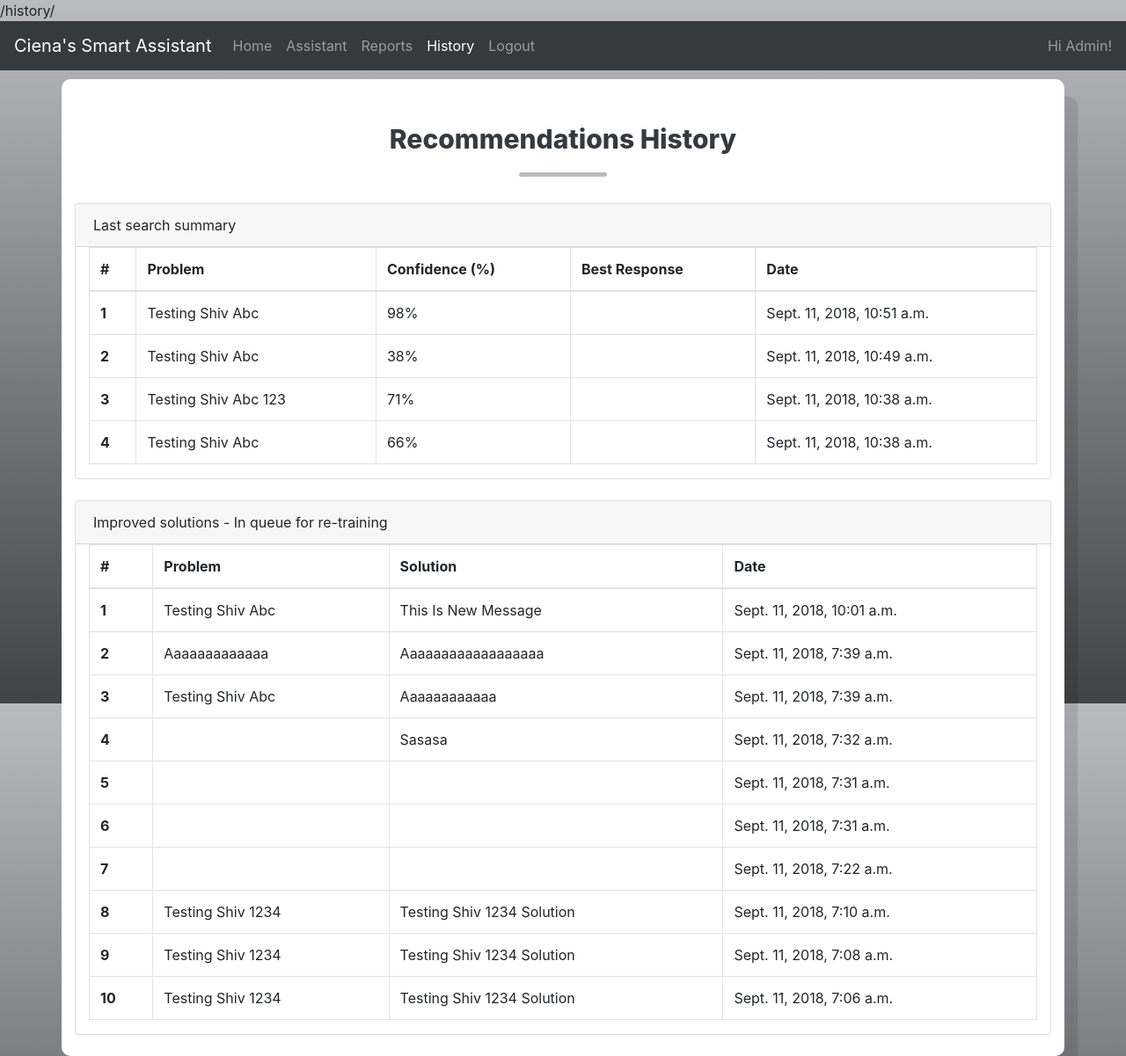
After one commit to shivkumarsah/ai-smart-assistant, a Django app: page /history/ in a window 1280 px wide. The commit adds this page. Shown: the whole page at 88% size. Run offline with Django 3.2, Linux system fonts and the light colour scheme; a user stored in the database is signed in; data comes from the database, SQL or seed files in the repository; some libraries are stand-ins or nearby versions.

Commit message:
save recommended solution

```diff
--- a/ciena/models.py
+++ b/ciena/models.py
@@ -1,15 +1,22 @@
-from django.db import connection
 from django.db import models
-from django.db import transaction
 
 
 class Tickets(models.Model):
-    """Flexible timeseries statistics.
-
-    These are typically BTS-reported values like channel load.  As such, we
-    will keep the default on-delete 'cascade' behavior and delete these
-    instances when the linked BTS is deleted.
-    """
-    subject = models.TextField()
+    """Search tickets with updated solution"""
+    problem = models.TextField()
     solution = models.TextField()
     date = models.DateTimeField(auto_now_add=True)
+
+    def __unicode__(self):
+        return 'Problem: %s' % self.problem
+
+
+class History(models.Model):
+    """Search tickets with updated solution"""
+    problem = models.TextField()
+    solution = models.TextField()
+    confidence = models.CharField(max_length=5, null=True)
+    date = models.DateTimeField(auto_now_add=True)
+
+    def __unicode__(self):
+        return 'Problem: %s ' % self.problem
--- a/ciena/urls.py
+++ b/ciena/urls.py
@@ -36,5 +36,6 @@ urlpatterns = [
     url(r'^reports/$', TemplateView.as_view(template_name='reports.html'), name='reports'),
     url(r'^query2engine/$', views.query2engine, name='query2engine'),
     url(r'^update/$', views.update, name='update'),
+    url(r'^history/$', views.history, name='history'),
     url(r'^admin/', admin.site.urls),
 ]
--- a/ciena/views.py
+++ b/ciena/views.py
@@ -5,8 +5,9 @@ from django.template.loader import get_template
 from django.contrib.auth.decorators import login_required
 import requests
 from django.http import JsonResponse
+import random
 
-from ciena.models import Tickets
+from ciena.models import Tickets, History
 
 @login_required(login_url='/login/')
 def dashboard(request):
@@ -26,6 +27,15 @@ def query2engine(request):
     #                     params=dict(query=query_str)
     #                 ).content
     # output = json.loads(output)
+    try:
+        if request.GET['query']:
+            history = History()
+            history.problem = request.GET['query']
+            history.solution = ""
+            history.confidence = random.randint(20, 100)
+            history.save()
+    except:
+        pass
     return JsonResponse({"response": [{"confidence": 0.34, "query": "testing shiv ABC", "closest_query": "Solution Description: Pending response from Jade.", "response": "MN:OME6500: Release 11.2: ODU Signal Degrade Alarm on LARDTXEC-01o - OTM 4-12-6"}, {"confidence": 0.3, "query": "testing shiv ABC", "closest_query": "Solution Description: Customer resolves this issue in other case.", "response": "MN: OME6500 :Rel 12.0 :Warm Restart of 10G Cards via DEBUG"}, {"confidence": 0.28, "query": "testing shiv ABC", "closest_query": "MN: OME 6500: REL11.2: Issue Missing Optics alarm", "response": "Solution Description: 1. FIRSTLIGHT FIBER reported that Issue Missing Optics alarm 2. Checked and found that circuit pack that is raising the alarm are on slot 9 and Slot 11. Both are eMOTR\\u00a0circuit packs. 3. Vincent told that they are still waiting on approval from change management and there is no time-frame\\u00a0for that ,so close the case. 4. If any anomaly happens after the given action plan is performed in maintenance window, he will get back accordingly with new case. Action Plan: 1. Perform a cold restart on the circuit pack on slot 9 and slot 11.\\u00a0 2. If the alarm still persists after 10 minutes then replace the pluggable module with a tested pluggable\\u00a0XFP\'s.\\u00a0 3. If the alarm still persists after step-2, we need to perform Cold reboot on SP-2 card on slot 15."}]})
 
 
@@ -36,7 +46,7 @@ def update(request):
         #print("tickets === ", tickets)
         if request.method == 'POST':
             ticket = Tickets()
-            ticket.subject = request.POST['query']
+            ticket.problem = request.POST['query']
             ticket.solution = request.POST['solution']
             ticket.save()
             response = {"response": "Solution updated.", "status": "success"}
@@ -44,3 +54,17 @@ def update(request):
         response = {"response": "", "status": "error"}
 
     return JsonResponse(response)
+
+@login_required(login_url='/login/')
+def history(request):
+    history_list = History.objects.all().order_by('-date')[:10]
+    tickets_list = Tickets.objects.all().order_by('-date')[:10]
+    context = {
+        'next': "whats next",
+        'searches': history_list,
+        'tickets': tickets_list
+    }
+    context.update(request)
+    template = get_template("history.html")
+    html = template.render(context, request)
+    return HttpResponse(html)
--- a/templates/base.html
+++ b/templates/base.html
@@ -58,16 +58,8 @@
     <script src="http://code.jquery.com/jquery-1.11.1.min.js"></script>
     <script src="http://maxcdn.bootstrapcdn.com/bootstrap/4.0.0/js/bootstrap.min.js"></script>
     <script src="https://rawgit.com/kimmobrunfeldt/progressbar.js/1.0.0/dist/progressbar.js"></script>
-
-
-
-
     <link rel="stylesheet" href="https://maxcdn.bootstrapcdn.com/font-awesome/4.7.0/css/font-awesome.min.css">
-    <link rel="stylesheet" href="https://maxcdn.bootstrapcdn.com/bootstrap/4.0.0-beta.3/css/bootstrap.min.css" integrity="sha384-Zug+QiDoJOrZ5t4lssLdxGhVrurbmBWopoEl+M6BdEfwnCJZtKxi1KgxUyJq13dy" crossorigin="anonymous">
-
     <script src="https://cdnjs.cloudflare.com/ajax/libs/popper.js/1.12.9/umd/popper.min.js" integrity="sha384-ApNbgh9B+Y1QKtv3Rn7W3mgPxhU9K/ScQsAP7hUibX39j7fakFPskvXusvfa0b4Q" crossorigin="anonymous"></script>
-    <script src="https://maxcdn.bootstrapcdn.com/bootstrap/4.0.0-beta.3/js/bootstrap.min.js" integrity="sha384-a5N7Y/aK3qNeh15eJKGWxsqtnX/wWdSZSKp+81YjTmS15nvnvxKHuzaWwXHDli+4" crossorigin="anonymous"></script>
-
 
 
     <script type="text/javascript">
@@ -83,7 +75,7 @@
 </head>
 <body>
     {% if user.is_authenticated %}
-
+{{ request.path }}
     <nav class="navbar navbar-expand-lg navbar-dark bg-dark">
       <a class="navbar-brand" href="#">Ciena's Smart Assistant</a>
       <button class="navbar-toggler" type="button" data-toggle="collapse" data-target="#navbarText" aria-controls="navbarText" aria-expanded="false" aria-label="Toggle navigation">
@@ -95,17 +87,20 @@
             <a class="nav-link" href="/"><span class="oi oi-home"></span> Home <span class="sr-only">(current)</span></a>
           </li>
           <li class="nav-item">
-            <a class="nav-link active" href="/"><span class="oi oi-magnifying-glass"></span> Assistant</a>
+            <a class="nav-link {% if request.path == "/" %} active {% endif %}" href="/"><span class="oi oi-magnifying-glass"></span> Assistant</a>
           </li>
           <li class="nav-item">
-            <a class="nav-link" href="/reports"><span class="oi oi-bar-chart"></span> Reports</a>
+            <a class="nav-link {% if request.path == "/reports/" %} active {% endif %}" href="/reports"><span class="oi oi-bar-chart"></span> Reports</a>
           </li>
+            <li class="nav-item">
+                <a class="nav-link {% if request.path == "/history/" %} active {% endif %}" href="/history/"><span class="oi oi-list"></span></span> History</a>
+            </li>
           <li class="nav-item">
             <a class="nav-link" href="{% url 'logout' %}"><span class="oi oi-account-login"></span> Logout</a>
           </li>
         </ul>
         <span class="navbar-text">
-          Hi {{ user.username }}!
+          Hi {{ user.username | title }}!
         </span>
       </div>
     </nav>
--- /dev/null
+++ b/templates/history.html
@@ -0,0 +1,75 @@
+{% extends 'base.html' %}
+
+{% block title %}Ciena:: Search History{% endblock %}
+
+{% block content %}
+<div class="row">
+    <div class="col-md-12">
+        <div class="login-sec" style="padding-bottom: 0px;">
+            <h2 class="text-center">Recommendations History</h2>
+        </div>
+        <div class="card" id="results">
+            <div class="card-header" data-toggle="collapse">Last search summary</div>
+            <div class="card-body collapse show" style="padding: 0; margin: 0;">
+
+                <div class="col-md-12 float-right">
+                    <table class="table table-bordered">
+                        <thead>
+                        <tr>
+                            <th scope="col">#</th>
+                            <th scope="col">Problem</th>
+                            <th scope="col">Confidence (%)</th>
+                            <th scope="col">Best Response</th>
+                            <th scope="col">Date</th>
+                        </tr>
+                        </thead>
+                        <tbody>
+                        {% for item in searches %}
+                        <tr>
+                            <th scope="row">{{ forloop.counter }}</th>
+                            <td>{{ item.problem | title }}</td>
+                            <td>{{ item.confidence }}%</td>
+                            <td>{{ item.solution | title }}</td>
+                            <td>{{ item.date }}</td>
+                        </tr>
+                        {% endfor %}
+                        </tbody>
+                    </table>
+                </div>
+            </div>
+        </div>
+        <div class="row">&nbsp;</div>
+
+        <div class="card">
+            <div class="card-header" data-toggle="collapse" href="#collapseResult">Improved solutions -  In queue for re-training
+            </div>
+            <div class="card-body collapse show" style="padding: 0; margin: 0;">
+                <div class="col-md-12 float-right">
+                    <table class="table table-bordered">
+                        <thead>
+                        <tr>
+                            <th scope="col">#</th>
+                            <th scope="col">Problem</th>
+                            <th scope="col">Solution</th>
+                            <th scope="col">Date</th>
+                        </tr>
+                        </thead>
+                        <tbody>
+                        {% for item in tickets %}
+                        <tr>
+                            <th scope="row">{{ forloop.counter }}</th>
+                            <td>{{ item.problem | title}}</td>
+                            <td>{{ item.solution | title }}</td>
+                            <td>{{ item.date }}</td>
+                        </tr>
+                        {% endfor %}
+                        </tbody>
+                    </table>
+                </div>
+            </div>
+        </div>
+    </div>
+</div>
+<div class="row">&nbsp;</div>
+
+{% endblock %}
```
Also changed, not shown: ciena/admin.py (added, +7 -0 lines), templates/reports.html (+9 -1 lines), ciena/migrations/0003_auto_20180911_1029.py (added), db.sqlite3, 5 other files.
